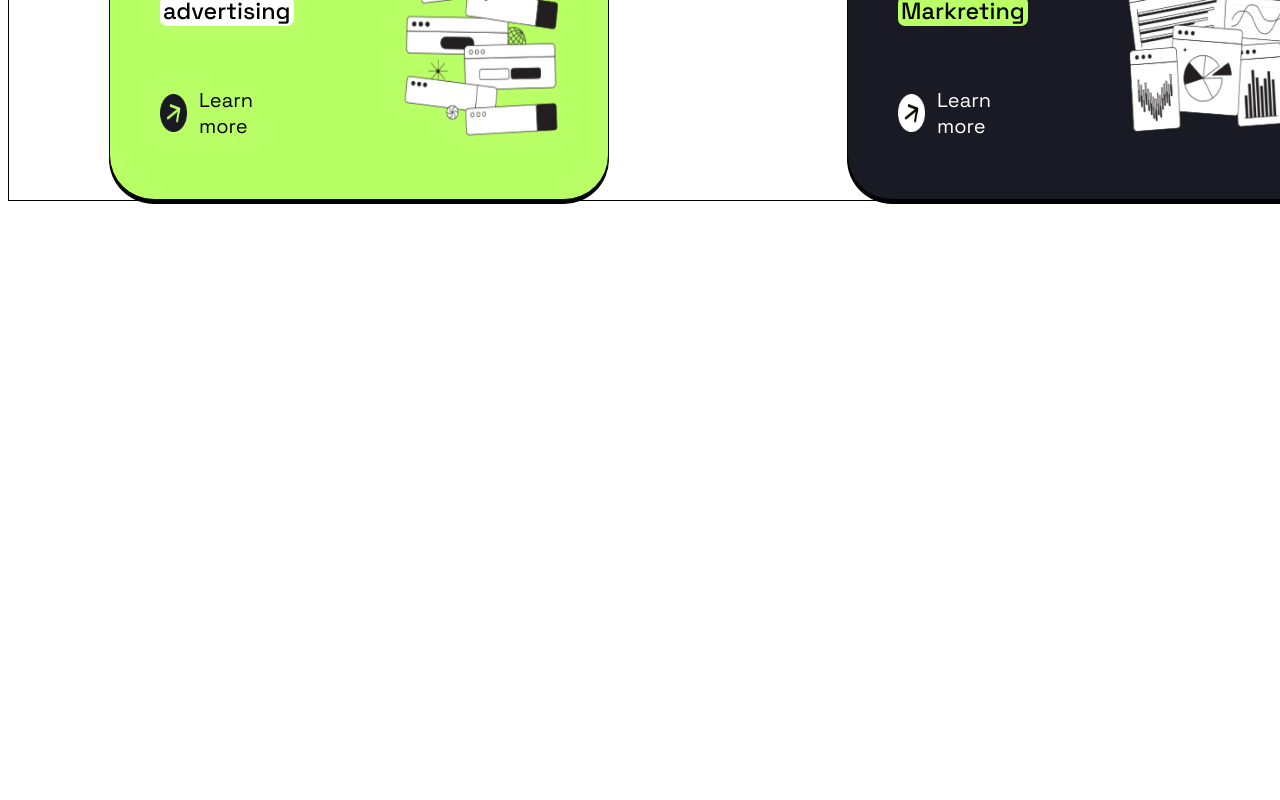
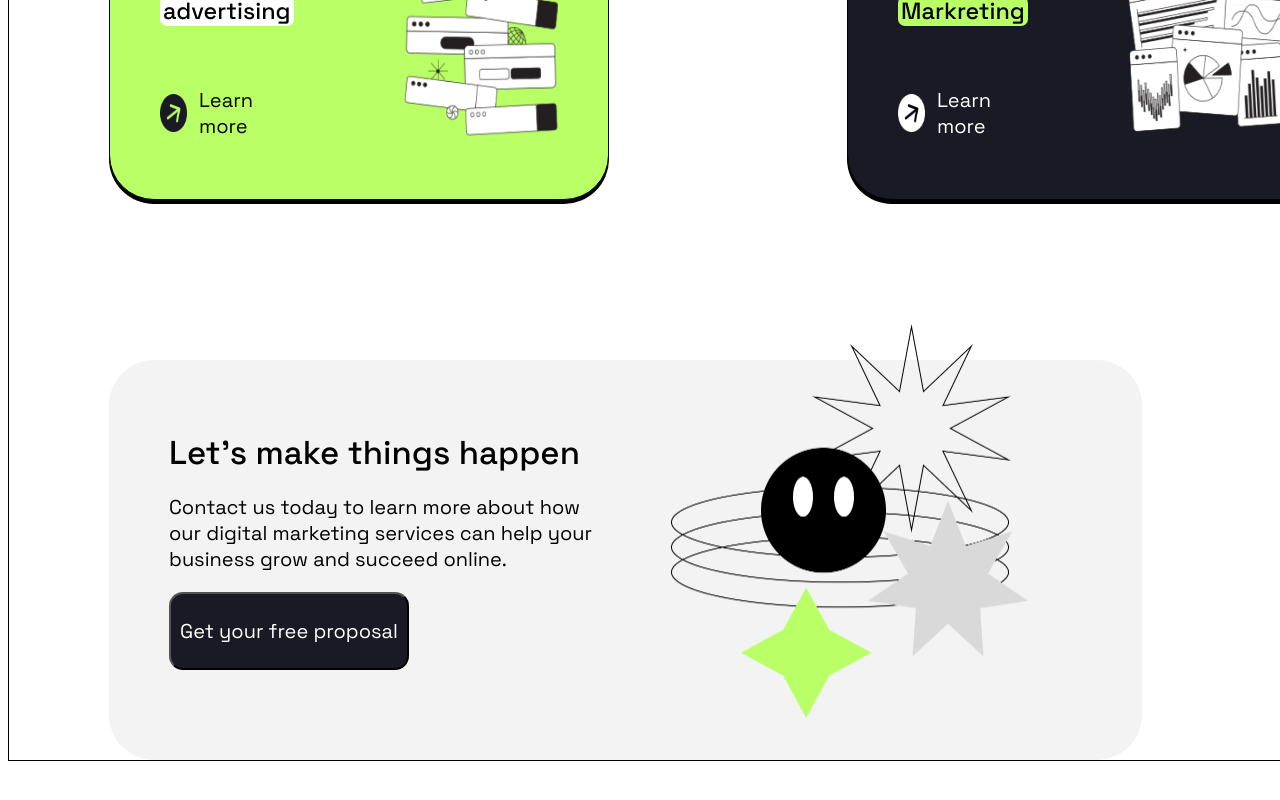
Before and after one commit to fr1dos/Landosik, a React (Vite) app: page / in a window 1280 px wide. Shown: the part 1651-2451 px from the top of the page. Before the commit the page ends 1860 px from the top, so only its background shows below. Built offline with nearby package versions, Linux system fonts and the light colour scheme.

Commit message:
Created proposal

```diff
--- a/src/components/landingPage.jsx
+++ b/src/components/landingPage.jsx
@@ -164,6 +164,18 @@ console.log("Высота видимой области:", viewportHeight);
               </div>
             </div>
           </aside>
+          <div className="proposal">
+            <div className="proposal-padding">
+              <div className="proposal-text">
+                <h3 className="proposal_h3">Let’s make things happen</h3>
+                <p className="proposal_p">Contact us today to learn more about how our digital marketing services can help your business grow and succeed online.</p>
+                <button className="proposal_button">Get your free proposal</button>
+              </div>
+              <div className="proposal-illustration">
+                <img className="proposal-illustration_img" src="./stars.png" alt="" />
+              </div>
+            </div>
+          </div>
         </main>
       </div>
 
--- a/src/components/landingPage.scss
+++ b/src/components/landingPage.scss
@@ -268,6 +268,54 @@ button{
                     }
                 }
             }
+            .proposal{
+                width: 80.729vw;
+                height: 49.93vh;
+                background: #F3F3F3;
+                border-radius: 45px;
+                margin-top: 20vh;
+
+                .proposal-padding{
+                    padding: 60px;
+                    display: flex;
+                    flex-direction: row;
+                    justify-content: space-between;
+                    align-items: flex-start;
+
+                    .proposal-text{
+                        width: 34.552vw;
+                        height: 32.66vh;
+                        display: flex;
+                        flex-direction: column;
+                        justify-content: center;
+
+                        .proposal_h3{
+                            font-size: 33px;
+                            font-weight: 500;
+                            margin: 0;
+                        }
+
+                        .proposal_button{
+                            width: 18.750vw;
+                            height: 9.78vh;
+                            background: #191A23;
+                            border-radius: 14px;
+                            color: #ffffff;
+                            flex-shrink: 0;
+                        }
+                    }
+                    .proposal-illustration{
+                        width: 32.161vw;
+                        height: 56.69vh;
+                        margin-top: -12vh;
+
+                        .proposal-illustration_img{
+                            width: 359px;
+                            height: 394.27px;
+                        }
+                    }
+                }
+            }
         }
     }
 }
```
Also changed, not shown: public/stars.png (added).
